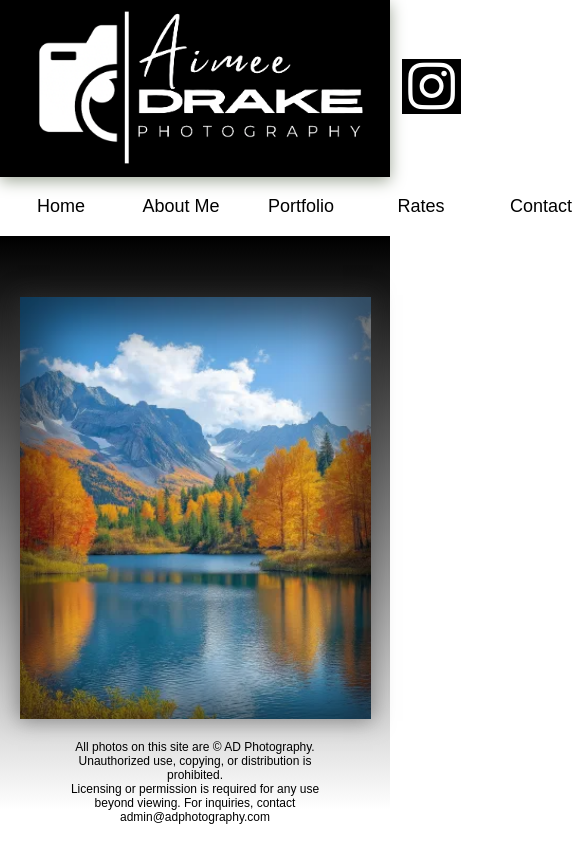
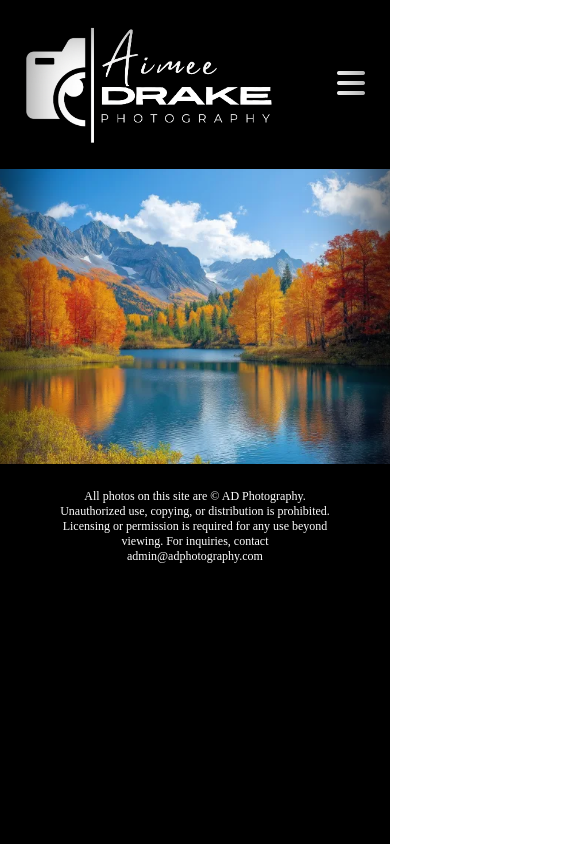
Before and after one commit to ajessiah/Aimee-Drake-Photography, a plain HTML site: page index.html in a window 390 px wide. Shown: the whole page, 585 px wide, since content can reach past the window. Drawn offline with Linux system fonts and the light colour scheme.

Commit message:
Home MQ: SM Phone

```diff
--- a/index.html
+++ b/index.html
@@ -14,7 +14,8 @@
             <div id="logo-container">
                 <img src="Photos/logo.png" alt="logo">
             </div>
-            <button title="to instagram" type="button"><i class="fa-brands fa-instagram fa-4x"></i></button>
+            <button id="hamburger-btn" title="hamburger menu button"><i class="fas fa-bars"></i></button>
+            <button id="to-instagram" title="to instagram" type="button"><i class="fa-brands fa-instagram fa-4x"></i></button>
         </div>
         <div id="nav-menu">
             <ul>
--- a/styles.css
+++ b/styles.css
@@ -1,6 +1,184 @@
 * {
     box-sizing: border-box;
 }
+
+@media (max-width: 480px) {
+
+    #header-div {
+        height: 20vh;
+        width: 100%;
+        margin: 0;
+    }
+
+    #site-title {
+        flex-flow: row nowrap;
+        align-items: center;
+        justify-content: space-between;
+        height: 20vh;
+        width: 100%;
+        display: flex;
+        background-color: black;
+        box-shadow: 0 4px 15px #9fa898;
+        color: white;
+    }
+
+    #logo-container {
+        display: flex;
+        width: 100%;
+        height: 16vh;
+        padding: 5px 5px 5px 20px;
+    }
+
+    #logo-container img {
+    object-fit: contain;
+    }
+
+    #hamburger-btn {
+        display: block;
+        font-size: 2rem;
+        background: none;
+        border: none;
+        color: white;
+        cursor: pointer;
+        padding: 10px 25px 10px 10px;
+    }
+
+    #to-instagram {
+        display: none;
+    }
+
+    #nav-menu, #nav-menu ul, #nav-menu li, #nav-menu button {
+        display: none;
+    }
+
+    #page-content {
+        background: black;
+        height: 80vh;
+        width: 100%;
+    }
+
+    #slideshow-div {
+        width: 100%;
+        height: 35vh;
+        overflow: hidden;
+    }
+
+    #slideshow-div img {
+        height: 100%;
+        width: 100%;
+        object-fit: cover;
+    }
+
+    .vignette-overlay {
+        position: absolute;
+        top: 0; left: 0;
+        width: 100%;
+        height: 100%;
+        pointer-events: none;
+        box-shadow: inset 0 0 50px 25px #00000099;
+        z-index: 2;
+    }
+
+    #licensing {
+        height: 10vh;
+        width: 70vw;
+        margin: 20px auto 0 auto;
+        display: flex;
+        justify-content: center;
+    }
+
+    #licensing p {
+        text-align: center;
+        margin: auto;
+        font-size: 12px;
+        color: white;
+    }
+
+    /*
+
+    #header-div {
+
+    }
+
+    #to-instagram {
+        display: none;
+    }
+
+    #hamburger-btn {
+        display: block;
+        font-size: 2rem;
+        background: none;
+        border: none;
+        color: white;
+        cursor: pointer;
+        margin: 10px auto 0 auto;
+    }
+
+    #site-title {
+        flex-direction: column;
+        align-items: center;
+        justify-content: center;
+        height: auto;
+    }
+
+    #logo-container {
+        display: flex;
+        justify-content: center;
+        width: 100%;
+        padding: 10px;
+    }
+        */
+}
+
+/*
+@media (min-width: 481px) and (max-width: 768px) {
+    #hamburger-btn {
+    display: none;
+}
+}
+
+@media (min-width: 769px) and (max-width: 1024px) {
+#hamburger-btn {
+    display: none;
+}
+}
+
+@media (min-width: 1025px) {
+#hamburger-btn {
+    display: none;
+}
+
+#logo-container {
+    display: flex;
+    align-self: center;
+    justify-content: center;
+    height: 2vh;
+    padding: 15px 30px;
+    justify-self: flex-start;
+}
+
+#portfolio-container {
+    background-color: white;
+    width: 815px;
+    height: fit-content;
+    margin: 0 auto 10px auto;
+    padding: 15px;
+    display: grid;
+    grid-template-rows: auto;
+    grid-template-columns: 250px 250px 250px;
+    gap: 15px;
+    justify-content: center;
+    box-shadow: 0 0 50px 10px #7f7e7e78;
+}
+
+.img-container {
+    height: 250px;
+    width: 100%;
+    overflow: hidden;
+}
+}
+
+*/
 
 html, body {
     width: 100%;
@@ -9,13 +187,11 @@ html, body {
     margin: 0;
 }
 
-
-
 body::-webkit-scrollbar {
   width: 0;
   height: 0;
 }
-
+/*
 #header-div {
     height: 28vh;
     width: 100%;
@@ -29,8 +205,7 @@ body::-webkit-scrollbar {
     width: 100%;
     display: flex;
     flex-direction: row;
-    justify-content: space-between;
-    align-items: center;
+    align-items: space-between;
     border-bottom: 4px solid black;
     background-color: black;
     box-shadow: 0 4px 15px #9fa898;
@@ -40,10 +215,8 @@ body::-webkit-scrollbar {
 #logo-container {
     display: flex;
     align-self: center;
-    justify-content: center;
-    height: 195px;
+    height: 22vh;
     padding: 15px 30px;
-    margin: 1px;
     justify-self: flex-start;
 }
 
@@ -51,11 +224,16 @@ body::-webkit-scrollbar {
     object-fit: cover;
 }
 
-#site-title button {
+#hamburger-btn {
+    display: none;
+}
+
+#to-instagram {
     width: fit-content;
-    margin-right: 35px;
+    margin-right: 2vw;
     background-color: black;
     border: none;
+    justify-self: flex-end;
 }
 
 #site-title i {
@@ -73,8 +251,8 @@ body::-webkit-scrollbar {
     display:flex;
     flex-flow: row nowrap;
     list-style: none;
-    justify-content: space-around;
-    width: 725px;
+    justify-content: space-evenly;
+    width: 100%;
     margin: 0 auto;
     padding: 1px;
 }
@@ -122,8 +300,7 @@ body::-webkit-scrollbar {
 
 }
 
-/* HOME */
-
+HOME
 #slideshow-div {
     position: relative;
     width: 90%;
@@ -164,8 +341,7 @@ body::-webkit-scrollbar {
     font-size: 12px;
 }
 
-/* ABOUT ME */
-
+ABOUT ME
 #page-title {
     height: 20%;
     width: 100%;
@@ -206,8 +382,7 @@ body::-webkit-scrollbar {
     color: black;
 }
 
-/* PORTFOLIO */
-
+PORTFOLIO
 #portfolio-container {
     background-color: white;
     width: 815px;
@@ -233,3 +408,5 @@ body::-webkit-scrollbar {
     width: 100%;
     height: 100%;
 }
+
+*/
```
